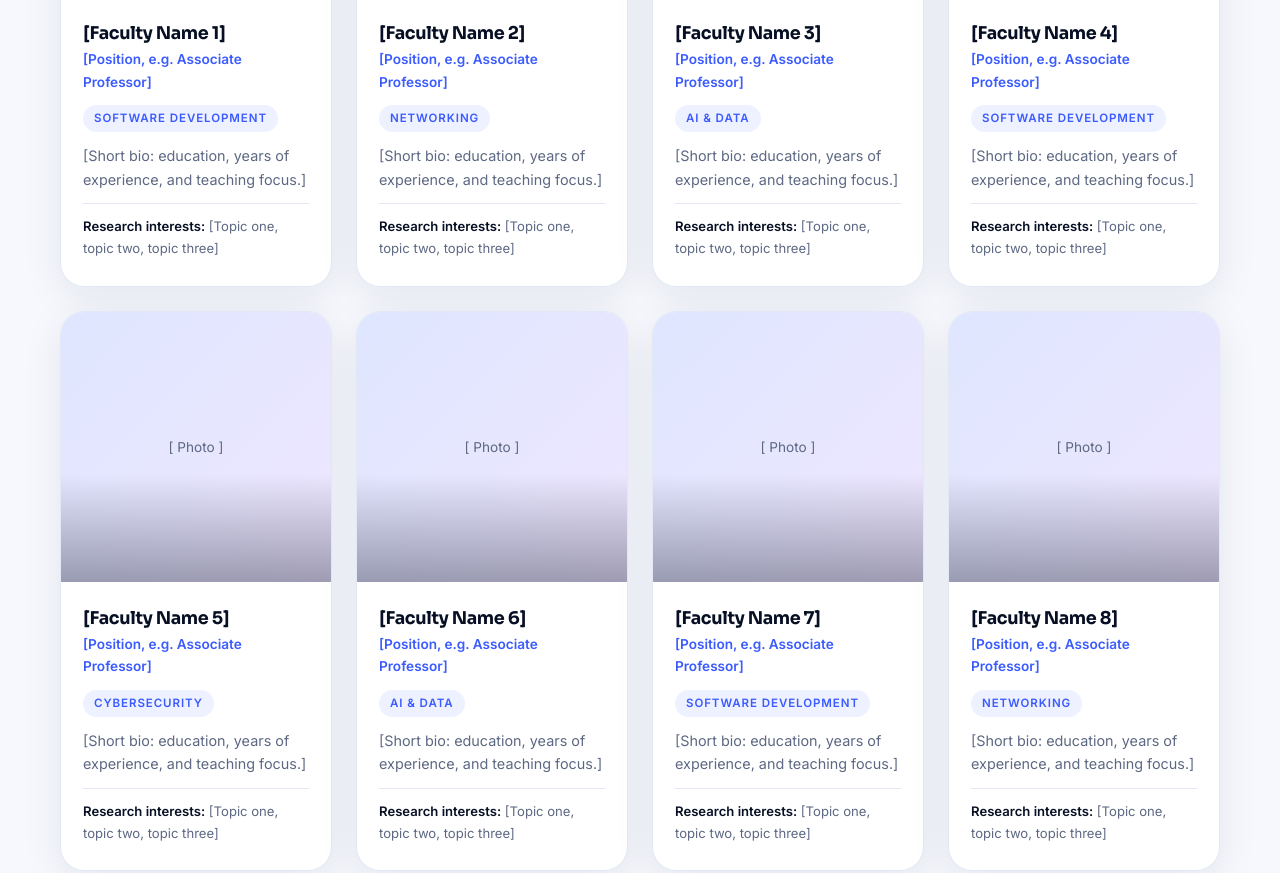
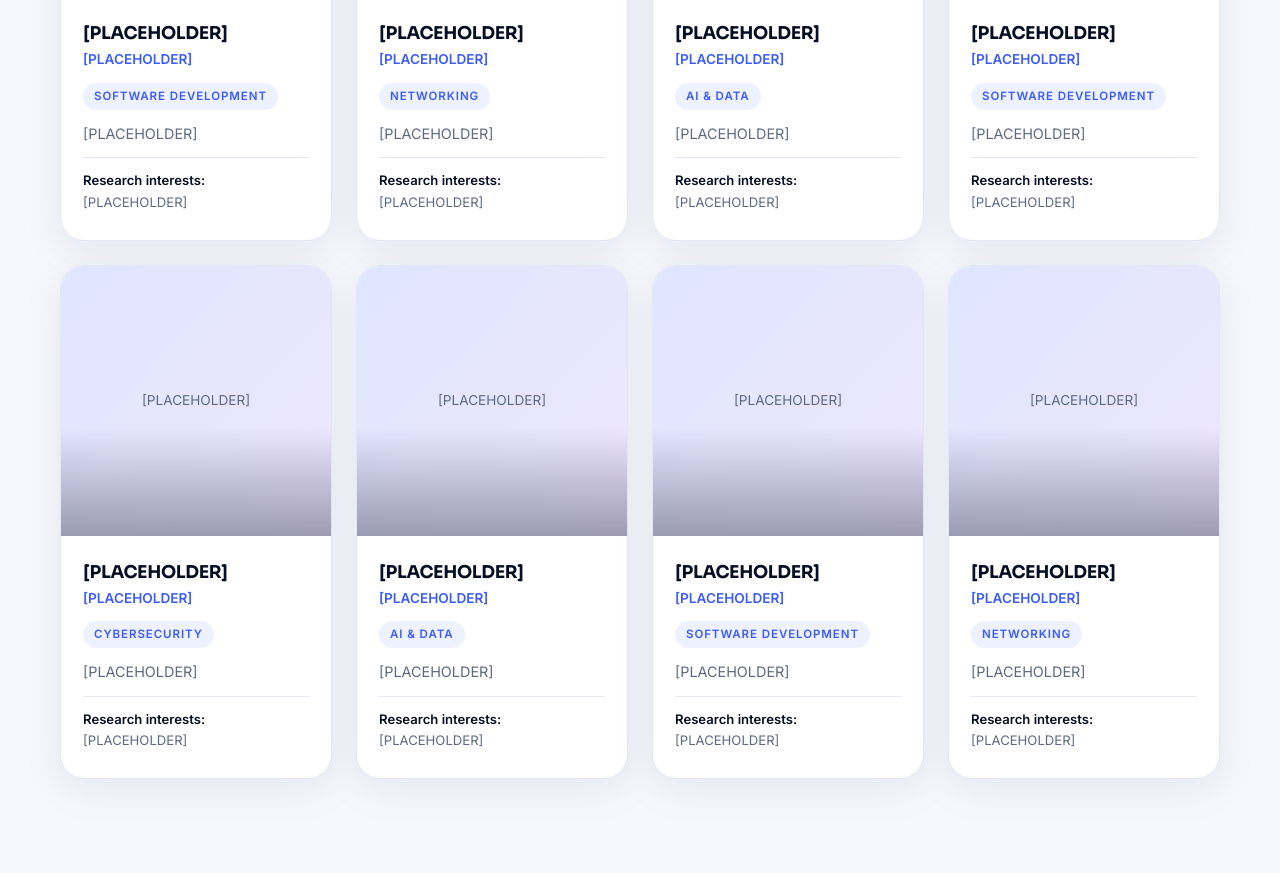
Before and after one commit to CICSWebsite/CICSWebsite, a plain HTML site: page faculty.html in a window 1280 px wide. Shown: the part 1157-2030 px from the top of the page. Drawn offline with Linux system fonts and the light colour scheme.

Commit message:
Mark all placeholder text as [PLACEHOLDER]

```diff
--- a/faculty.html
+++ b/faculty.html
@@ -57,83 +57,83 @@
     </div>
     <div class="fac-grid">
       <article class="fac" data-field="Software">
-        <div class="pic" role="img" aria-label="Photo of faculty member">[ Photo ]</div>
+        <div class="pic" role="img" aria-label="Photo of faculty member">[PLACEHOLDER]</div>
         <div class="info">
-          <h3>[Faculty Name 1]</h3>
-          <div class="pos">[Position, e.g. Associate Professor]</div>
+          <h3>[PLACEHOLDER]</h3>
+          <div class="pos">[PLACEHOLDER]</div>
           <span class="field">Software Development</span>
-          <p>[Short bio: education, years of experience, and teaching focus.]</p>
-          <div class="int"><b>Research interests:</b> [Topic one, topic two, topic three]</div>
+          <p>[PLACEHOLDER]</p>
+          <div class="int"><b>Research interests:</b> [PLACEHOLDER]</div>
         </div>
       </article>
       <article class="fac" data-field="Networking">
-        <div class="pic" role="img" aria-label="Photo of faculty member">[ Photo ]</div>
+        <div class="pic" role="img" aria-label="Photo of faculty member">[PLACEHOLDER]</div>
         <div class="info">
-          <h3>[Faculty Name 2]</h3>
-          <div class="pos">[Position, e.g. Associate Professor]</div>
+          <h3>[PLACEHOLDER]</h3>
+          <div class="pos">[PLACEHOLDER]</div>
           <span class="field">Networking</span>
-          <p>[Short bio: education, years of experience, and teaching focus.]</p>
-          <div class="int"><b>Research interests:</b> [Topic one, topic two, topic three]</div>
+          <p>[PLACEHOLDER]</p>
+          <div class="int"><b>Research interests:</b> [PLACEHOLDER]</div>
         </div>
       </article>
       <article class="fac" data-field="AI">
-        <div class="pic" role="img" aria-label="Photo of faculty member">[ Photo ]</div>
+        <div class="pic" role="img" aria-label="Photo of faculty member">[PLACEHOLDER]</div>
         <div class="info">
-          <h3>[Faculty Name 3]</h3>
-          <div class="pos">[Position, e.g. Associate Professor]</div>
+          <h3>[PLACEHOLDER]</h3>
+          <div class="pos">[PLACEHOLDER]</div>
           <span class="field">AI & Data</span>
-          <p>[Short bio: education, years of experience, and teaching focus.]</p>
-          <div class="int"><b>Research interests:</b> [Topic one, topic two, topic three]</div>
+          <p>[PLACEHOLDER]</p>
+          <div class="int"><b>Research interests:</b> [PLACEHOLDER]</div>
         </div>
       </article>
       <article class="fac" data-field="Software">
-        <div class="pic" role="img" aria-label="Photo of faculty member">[ Photo ]</div>
+        <div class="pic" role="img" aria-label="Photo of faculty member">[PLACEHOLDER]</div>
         <div class="info">
-          <h3>[Faculty Name 4]</h3>
-          <div class="pos">[Position, e.g. Associate Professor]</div>
+          <h3>[PLACEHOLDER]</h3>
+          <div class="pos">[PLACEHOLDER]</div>
           <span class="field">Software Development</span>
-          <p>[Short bio: education, years of experience, and teaching focus.]</p>
-          <div class="int"><b>Research interests:</b> [Topic one, topic two, topic three]</div>
+          <p>[PLACEHOLDER]</p>
+          <div class="int"><b>Research interests:</b> [PLACEHOLDER]</div>
         </div>
       </article>
       <article class="fac" data-field="Networking">
-        <div class="pic" role="img" aria-label="Photo of faculty member">[ Photo ]</div>
+        <div class="pic" role="img" aria-label="Photo of faculty member">[PLACEHOLDER]</div>
         <div class="info">
-          <h3>[Faculty Name 5]</h3>
-          <div class="pos">[Position, e.g. Associate Professor]</div>
+          <h3>[PLACEHOLDER]</h3>
+          <div class="pos">[PLACEHOLDER]</div>
           <span class="field">Cybersecurity</span>
-          <p>[Short bio: education, years of experience, and teaching focus.]</p>
-          <div class="int"><b>Research interests:</b> [Topic one, topic two, topic three]</div>
+          <p>[PLACEHOLDER]</p>
+          <div class="int"><b>Research interests:</b> [PLACEHOLDER]</div>
         </div>
       </article>
       <article class="fac" data-field="AI">
-        <div class="pic" role="img" aria-label="Photo of faculty member">[ Photo ]</div>
+        <div class="pic" role="img" aria-label="Photo of faculty member">[PLACEHOLDER]</div>
         <div class="info">
-          <h3>[Faculty Name 6]</h3>
-          <div class="pos">[Position, e.g. Associate Professor]</div>
+          <h3>[PLACEHOLDER]</h3>
+          <div class="pos">[PLACEHOLDER]</div>
           <span class="field">AI & Data</span>
-          <p>[Short bio: education, years of experience, and teaching focus.]</p>
-          <div class="int"><b>Research interests:</b> [Topic one, topic two, topic three]</div>
+          <p>[PLACEHOLDER]</p>
+          <div class="int"><b>Research interests:</b> [PLACEHOLDER]</div>
         </div>
       </article>
       <article class="fac" data-field="Software">
-        <div class="pic" role="img" aria-label="Photo of faculty member">[ Photo ]</div>
+        <div class="pic" role="img" aria-label="Photo of faculty member">[PLACEHOLDER]</div>
         <div class="info">
-          <h3>[Faculty Name 7]</h3>
-          <div class="pos">[Position, e.g. Associate Professor]</div>
+          <h3>[PLACEHOLDER]</h3>
+          <div class="pos">[PLACEHOLDER]</div>
           <span class="field">Software Development</span>
-          <p>[Short bio: education, years of experience, and teaching focus.]</p>
-          <div class="int"><b>Research interests:</b> [Topic one, topic two, topic three]</div>
+          <p>[PLACEHOLDER]</p>
+          <div class="int"><b>Research interests:</b> [PLACEHOLDER]</div>
         </div>
       </article>
       <article class="fac" data-field="Networking">
-        <div class="pic" role="img" aria-label="Photo of faculty member">[ Photo ]</div>
+        <div class="pic" role="img" aria-label="Photo of faculty member">[PLACEHOLDER]</div>
         <div class="info">
-          <h3>[Faculty Name 8]</h3>
-          <div class="pos">[Position, e.g. Associate Professor]</div>
+          <h3>[PLACEHOLDER]</h3>
+          <div class="pos">[PLACEHOLDER]</div>
           <span class="field">Networking</span>
-          <p>[Short bio: education, years of experience, and teaching focus.]</p>
-          <div class="int"><b>Research interests:</b> [Topic one, topic two, topic three]</div>
+          <p>[PLACEHOLDER]</p>
+          <div class="int"><b>Research interests:</b> [PLACEHOLDER]</div>
         </div>
       </article>
     </div>
@@ -146,10 +146,10 @@
     <h2>Behind the scenes</h2>
     <p class="lead">The team that keeps the college running, with their roles and responsibilities.</p>
     <div class="staff-grid">
-      <div class="staff"><div class="av">RA</div><div><h3>[Staff Name 1]</h3><div class="pos">Registrar Assistant</div><ul><li>Maintains student records</li><li>Assists with enrollment and registration</li><li>Issues certifications and clearances</li></ul></div></div>
-      <div class="staff"><div class="av">DS</div><div><h3>[Staff Name 2]</h3><div class="pos">Department Secretary</div><ul><li>Manages correspondence and schedules</li><li>Coordinates meetings and events</li><li>Handles inquiries from students and visitors</li></ul></div></div>
-      <div class="staff"><div class="av">LT</div><div><h3>[Staff Name 3]</h3><div class="pos">Laboratory Technician</div><ul><li>Maintains computers and equipment</li><li>Supports lab sessions and bookings</li><li>Enforces laboratory policies</li></ul></div></div>
-      <div class="staff"><div class="av">OC</div><div><h3>[Staff Name 4]</h3><div class="pos">OJT Coordinator</div><ul><li>Matches students with partner companies</li><li>Monitors OJT progress</li><li>Processes OJT forms and requirements</li></ul></div></div>
+      <div class="staff"><div class="av">RA</div><div><h3>[PLACEHOLDER]</h3><div class="pos">Registrar Assistant</div><ul><li>Maintains student records</li><li>Assists with enrollment and registration</li><li>Issues certifications and clearances</li></ul></div></div>
+      <div class="staff"><div class="av">DS</div><div><h3>[PLACEHOLDER]</h3><div class="pos">Department Secretary</div><ul><li>Manages correspondence and schedules</li><li>Coordinates meetings and events</li><li>Handles inquiries from students and visitors</li></ul></div></div>
+      <div class="staff"><div class="av">LT</div><div><h3>[PLACEHOLDER]</h3><div class="pos">Laboratory Technician</div><ul><li>Maintains computers and equipment</li><li>Supports lab sessions and bookings</li><li>Enforces laboratory policies</li></ul></div></div>
+      <div class="staff"><div class="av">OC</div><div><h3>[PLACEHOLDER]</h3><div class="pos">OJT Coordinator</div><ul><li>Matches students with partner companies</li><li>Monitors OJT progress</li><li>Processes OJT forms and requirements</li></ul></div></div>
     </div>
   </div>
 </section>
@@ -160,9 +160,9 @@
     <h2>Where ideas get built</h2>
     <p class="lead">Specialized labs and research groups for hands-on learning and discovery.</p>
     <div class="lab-grid">
-      <div class="lab"><div class="ic">🤖</div><h3>AI Lab</h3><p>Research and projects in machine learning, computer vision, and natural language processing. [Edit as needed.]</p><div class="meta"><span>GPU workstations</span><span>Datasets</span><span>Thesis support</span></div><div class="lead-by">Lab head: [Faculty Name]</div></div>
-      <div class="lab"><div class="ic">📡</div><h3>Networking Lab</h3><p>Hands-on training in network design, routing, switching, and security. [Edit as needed.]</p><div class="meta"><span>Routers &amp; switches</span><span>Cisco / Packet Tracer</span><span>Cabling kits</span></div><div class="lead-by">Lab head: [Faculty Name]</div></div>
-      <div class="lab"><div class="ic">💻</div><h3>Software Development Lab</h3><p>Collaborative space for web, mobile, and software engineering projects. [Edit as needed.]</p><div class="meta"><span>Dev workstations</span><span>Agile tools</span><span>Capstone projects</span></div><div class="lead-by">Lab head: [Faculty Name]</div></div>
+      <div class="lab"><div class="ic">🤖</div><h3>AI Lab</h3><p>Research and projects in machine learning, computer vision, and natural language processing. [PLACEHOLDER]</p><div class="meta"><span>GPU workstations</span><span>Datasets</span><span>Thesis support</span></div><div class="lead-by">Lab head: [PLACEHOLDER]</div></div>
+      <div class="lab"><div class="ic">📡</div><h3>Networking Lab</h3><p>Hands-on training in network design, routing, switching, and security. [PLACEHOLDER]</p><div class="meta"><span>Routers &amp; switches</span><span>Cisco / Packet Tracer</span><span>Cabling kits</span></div><div class="lead-by">Lab head: [PLACEHOLDER]</div></div>
+      <div class="lab"><div class="ic">💻</div><h3>Software Development Lab</h3><p>Collaborative space for web, mobile, and software engineering projects. [PLACEHOLDER]</p><div class="meta"><span>Dev workstations</span><span>Agile tools</span><span>Capstone projects</span></div><div class="lead-by">Lab head: [PLACEHOLDER]</div></div>
     </div>
   </div>
 </section>
```
Also changed, not shown: about.html (+11 -11 lines), contact.html (+2 -2 lines), index.html (+8 -8 lines), services.html (+23 -23 lines).
